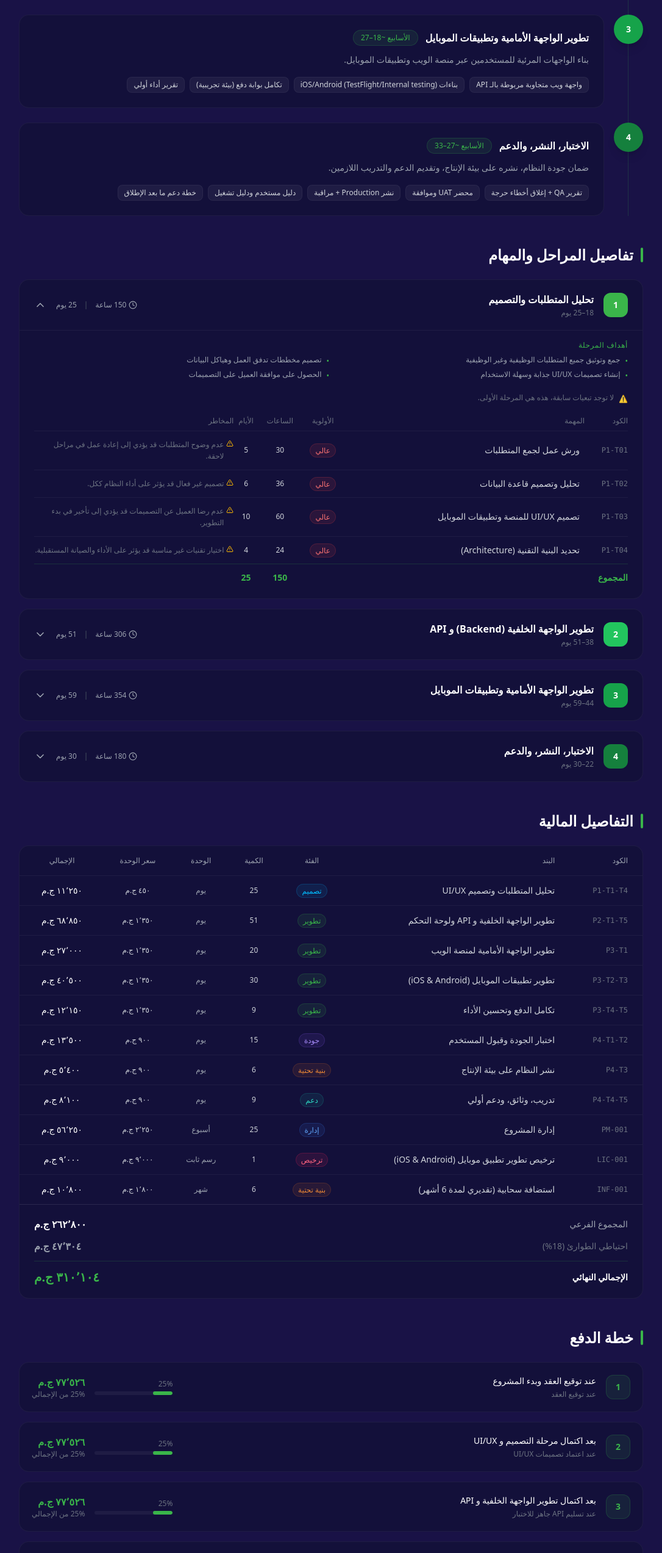
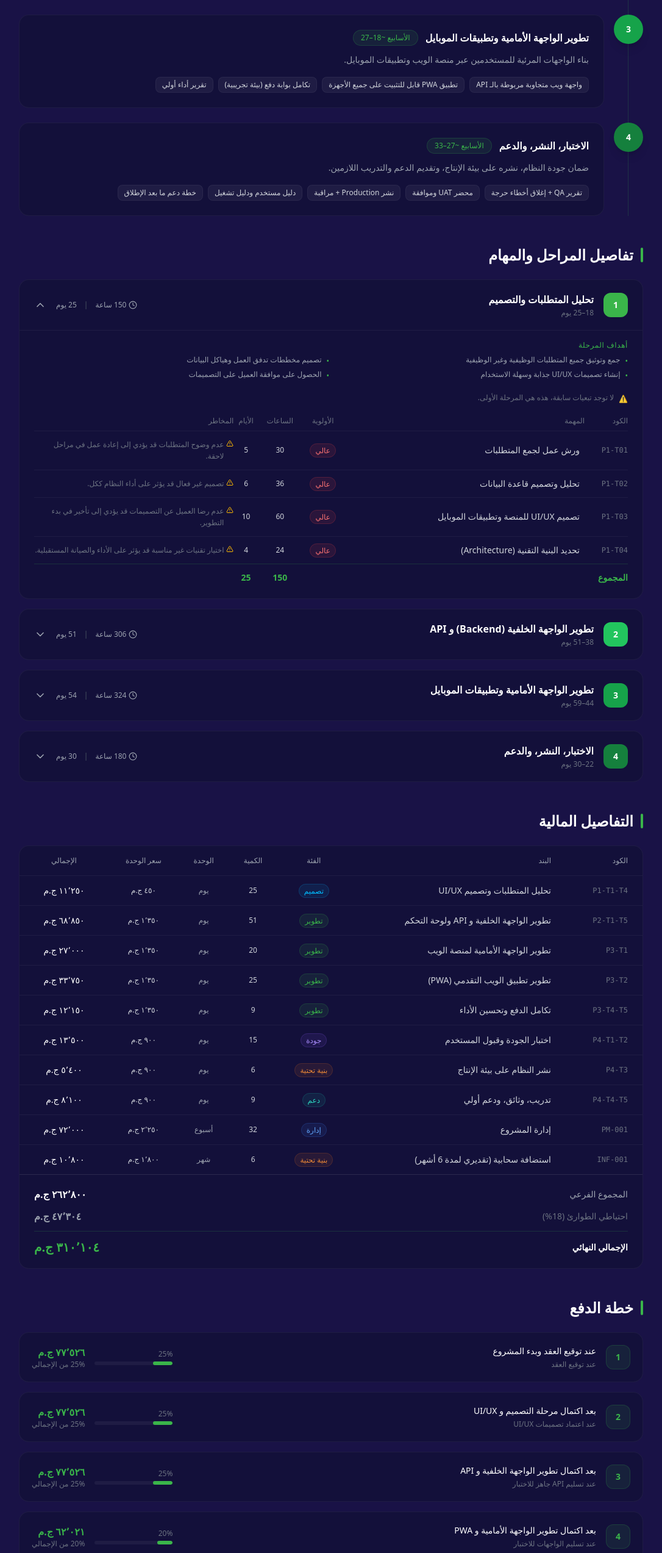
Before and after one commit to amgtecheg-sys/portfolio, a React (Vite) app: page /harmonic in a window 1280 px wide. Shown: the part 1300-3846 px from the top of the page at 61% size, without its empty margins (97-1183 px from the left). Built offline with nearby package versions, Linux system fonts and the light colour scheme.

Commit message:
feat: Update project details to reflect PWA development and adjust financial estimates

```diff
--- a/src/pages/Harmonic/data.js
+++ b/src/pages/Harmonic/data.js
@@ -1,6 +1,6 @@
 export const PROJECT_INFO = {
   titleAr: "برنامج الحاضنة الهندسية لمجموعة هارمونك الهندسية",
-  summaryAr: "يهدف هذا المقترح إلى تطوير برنامج الحاضنة الهندسية لمجموعة هارمونك الهندسية، والذي يشمل أقسامًا للأفراد (تدريب، توظيف، استشارات) وللشركات (تطوير، توظيف، استشارات). سيتم تنفيذ المشروع عبر 4 مراحل تقنية رئيسية، بدءًا من تحليل المتطلبات وتصميم الحلول، مرورًا بالتطوير الشامل للمنصات والتطبيقات، وصولاً إلى الاختبار والنشر والدعم. تشمل المخرجات الرئيسية منصة ويب متكاملة، تطبيقات موبايل (iOS و Android)، وأنظمة إدارة داخلية.",
+  summaryAr: "يهدف هذا المقترح إلى تطوير برنامج الحاضنة الهندسية لمجموعة هارمونك الهندسية، والذي يشمل أقسامًا للأفراد (تدريب، توظيف، استشارات) وللشركات (تطوير، توظيف، استشارات). سيتم تنفيذ المشروع عبر 4 مراحل تقنية رئيسية، بدءًا من تحليل المتطلبات وتصميم الحلول، مرورًا بالتطوير الشامل للمنصات والتطبيقات، وصولاً إلى الاختبار والنشر والدعم. تشمل المخرجات الرئيسية منصة ويب متكاملة، تطبيق ويب تقدمي (PWA)، وأنظمة إدارة داخلية.",
   totalEGP: 310104,
   subtotalEGP: 262800,
   contingencyPercent: 18,
@@ -44,7 +44,7 @@ export const MILESTONES = [
     titleAr: "تطوير الواجهة الأمامية وتطبيقات الموبايل",
     weeksAr: "الأسابيع ~18–27",
     descAr: "بناء الواجهات المرئية للمستخدمين عبر منصة الويب وتطبيقات الموبايل.",
-    deliverablesAr: ["واجهة ويب متجاوبة مربوطة بالـ API", "بناءات iOS/Android (TestFlight/Internal testing)", "تكامل بوابة دفع (بيئة تجريبية)", "تقرير أداء أولي"],
+    deliverablesAr: ["واجهة ويب متجاوبة مربوطة بالـ API", "تطبيق PWA قابل للتثبيت على جميع الأجهزة", "تكامل بوابة دفع (بيئة تجريبية)", "تقرير أداء أولي"],
   },
   {
     titleAr: "الاختبار، النشر، والدعم",
@@ -105,8 +105,7 @@ export const PHASES = [
     ],
     tasks: [
       { code: "P3-T01", priority: "high", titleAr: "تطوير الواجهة الأمامية لمنصة الويب", hours: 120, days: 20, riskAr: "مشاكل التوافق مع المتصفحات المختلفة قد تتطلب جهداً إضافياً." },
-      { code: "P3-T02", priority: "high", titleAr: "تطوير تطبيق الموبايل (iOS)", hours: 90, days: 15, riskAr: "متطلبات App Store قد تسبب تأخيرات في النشر." },
-      { code: "P3-T03", priority: "high", titleAr: "تطوير تطبيق الموبايل (Android)", hours: 90, days: 15, riskAr: "متطلبات Google Play قد تسبب تأخيرات في النشر." },
+      { code: "P3-T02", priority: "high", titleAr: "تطوير تطبيق الويب التقدمي (PWA)", hours: 150, days: 25, riskAr: "ضمان توافق PWA مع متصفحات مختلفة وأجهزة متنوعة قد يتطلب جهداً إضافياً." },
       { code: "P3-T04", priority: "medium", titleAr: "تكامل مع أنظمة الدفع (Payment Gateway)", hours: 30, days: 5, riskAr: "مشاكل في وثائق API بوابة الدفع قد تؤخر التكامل." },
       { code: "P3-T05", priority: "medium", titleAr: "تحسين الأداء وقابلية التوسع", hours: 24, days: 4, riskAr: "مشاكل الأداء قد تظهر مع زيادة عدد المستخدمين." },
     ],
@@ -136,13 +135,12 @@ export const FINANCIAL_LINES = [
   { code: "P1-T1-T4", category: "تصميم", titleAr: "تحليل المتطلبات وتصميم UI/UX", qty: 25, unit: "يوم", unitPrice: 450, total: 11250 },
   { code: "P2-T1-T5", category: "تطوير", titleAr: "تطوير الواجهة الخلفية و API ولوحة التحكم", qty: 51, unit: "يوم", unitPrice: 1350, total: 68850 },
   { code: "P3-T1", category: "تطوير", titleAr: "تطوير الواجهة الأمامية لمنصة الويب", qty: 20, unit: "يوم", unitPrice: 1350, total: 27000 },
-  { code: "P3-T2-T3", category: "تطوير", titleAr: "تطوير تطبيقات الموبايل (iOS & Android)", qty: 30, unit: "يوم", unitPrice: 1350, total: 40500 },
+  { code: "P3-T2", category: "تطوير", titleAr: "تطوير تطبيق الويب التقدمي (PWA)", qty: 25, unit: "يوم", unitPrice: 1350, total: 33750 },
   { code: "P3-T4-T5", category: "تطوير", titleAr: "تكامل الدفع وتحسين الأداء", qty: 9, unit: "يوم", unitPrice: 1350, total: 12150 },
   { code: "P4-T1-T2", category: "جودة", titleAr: "اختبار الجودة وقبول المستخدم", qty: 15, unit: "يوم", unitPrice: 900, total: 13500 },
   { code: "P4-T3", category: "بنية تحتية", titleAr: "نشر النظام على بيئة الإنتاج", qty: 6, unit: "يوم", unitPrice: 900, total: 5400 },
   { code: "P4-T4-T5", category: "دعم", titleAr: "تدريب، وثائق، ودعم أولي", qty: 9, unit: "يوم", unitPrice: 900, total: 8100 },
-  { code: "PM-001", category: "إدارة", titleAr: "إدارة المشروع", qty: 25, unit: "أسبوع", unitPrice: 2250, total: 56250 },
-  { code: "LIC-001", category: "ترخيص", titleAr: "ترخيص تطوير تطبيق موبايل (iOS & Android)", qty: 1, unit: "رسم ثابت", unitPrice: 9000, total: 9000 },
+  { code: "PM-001", category: "إدارة", titleAr: "إدارة المشروع", qty: 32, unit: "أسبوع", unitPrice: 2250, total: 72000 },
   { code: "INF-001", category: "بنية تحتية", titleAr: "استضافة سحابية (تقديري لمدة 6 أشهر)", qty: 6, unit: "شهر", unitPrice: 1800, total: 10800 },
 ];
 
@@ -150,7 +148,7 @@ export const PAYMENT_MILESTONES = [
   { milestoneAr: "عند توقيع العقد وبدء المشروع", percent: 25, amount: 77526, timingAr: "عند توقيع العقد" },
   { milestoneAr: "بعد اكتمال مرحلة التصميم و UI/UX", percent: 25, amount: 77526, timingAr: "عند اعتماد تصميمات UI/UX" },
   { milestoneAr: "بعد اكتمال تطوير الواجهة الخلفية و API", percent: 25, amount: 77526, timingAr: "عند تسليم API جاهز للاختبار" },
-  { milestoneAr: "بعد اكتمال تطوير الواجهة الأمامية وتطبيقات الموبايل", percent: 20, amount: 62021, timingAr: "عند تسليم الواجهات للاختبار" },
+  { milestoneAr: "بعد اكتمال تطوير الواجهة الأمامية و PWA", percent: 20, amount: 62021, timingAr: "عند تسليم الواجهات للاختبار" },
   { milestoneAr: "بعد النشر النهائي والتدريب", percent: 5, amount: 15505, timingAr: "عند النشر النهائي وتقديم التدريب" },
 ];
 
```
